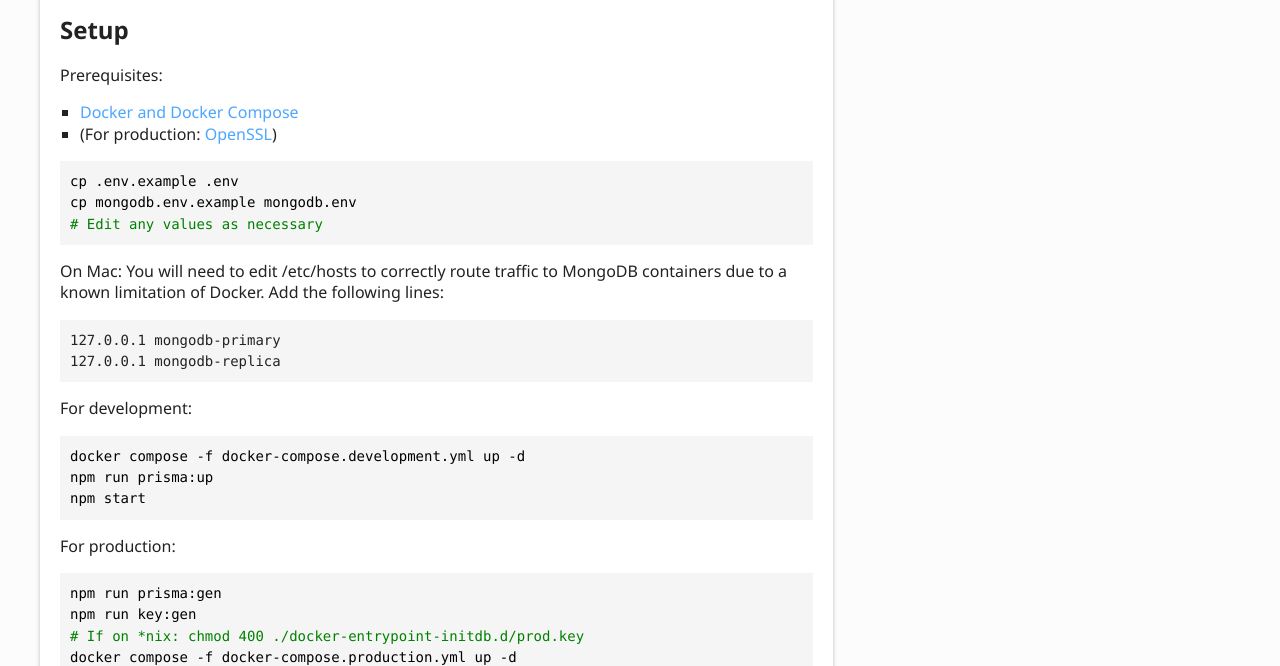
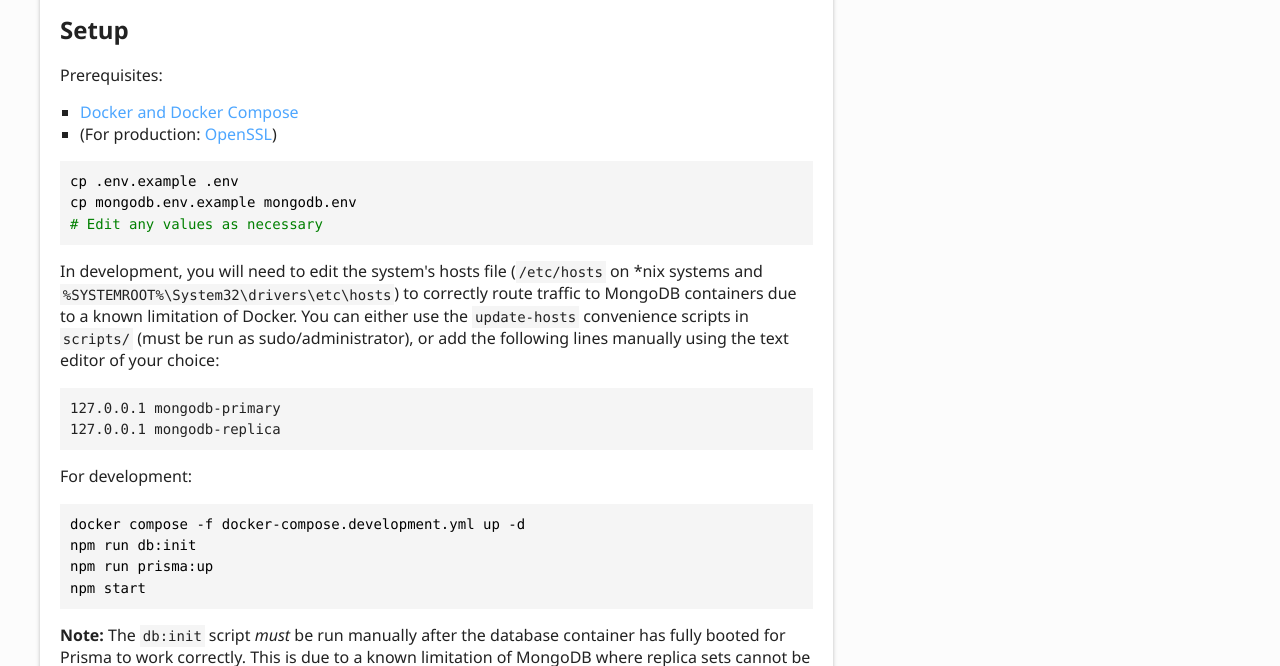
Before and after one commit to mergemocha/employee-management-app, a plain HTML site: page index.html in a window 1280 px wide. Shown: the part 273-939 px from the top of the page. Drawn offline with Linux system fonts and the light colour scheme.

Commit message:
Deploying to gh-pages from @ mergemocha/employee-management-app-backend@b94c9470ed3c48d2361d33d9e74ccc38ec98c612 🚀

```diff
--- a/index.html
+++ b/index.html
@@ -14,15 +14,16 @@
 </ul>
 <pre><code class="language-bash"><span class="hl-0">cp .env.example .env</span><br/><span class="hl-0">cp mongodb.env.example mongodb.env</span><br/><span class="hl-1"># Edit any values as necessary</span>
 </code></pre>
-<p>On Mac: You will need to edit /etc/hosts to correctly route traffic to MongoDB containers due to a known limitation of Docker. Add the following lines:</p>
+<p>In development, you will need to edit the system&#39;s hosts file (<code>/etc/hosts</code> on *nix systems and <code>%SYSTEMROOT%\System32\drivers\etc\hosts</code>) to correctly route traffic to MongoDB containers due to a known limitation of Docker. You can either use the <code>update-hosts</code> convenience scripts in <code>scripts/</code> (must be run as sudo/administrator), or add the following lines manually using the text editor of your choice:</p>
 <pre><code class="language-h">127.0.0.1 mongodb-primary
 127.0.0.1 mongodb-replica
 </code></pre>
 <p>For development:</p>
-<pre><code class="language-bash"><span class="hl-0">docker compose -f docker-compose.development.yml up -d</span><br/><span class="hl-0">npm run prisma:up</span><br/><span class="hl-0">npm start</span>
+<pre><code class="language-bash"><span class="hl-0">docker compose -f docker-compose.development.yml up -d</span><br/><span class="hl-0">npm run db:init</span><br/><span class="hl-0">npm run prisma:up</span><br/><span class="hl-0">npm start</span>
 </code></pre>
+<p><strong>Note:</strong> The <code>db:init</code> script <em>must</em> be run manually after the database container has fully booted for Prisma to work correctly. This is due to a known limitation of MongoDB where replica sets cannot be initialised with DB init scripts in <code>docker-entrypoint.initdb.d</code>.</p>
 <p>For production:</p>
-<pre><code class="language-bash"><span class="hl-0">npm run prisma:gen</span><br/><span class="hl-0">npm run key:gen</span><br/><span class="hl-1"># If on *nix: chmod 400 ./docker-entrypoint-initdb.d/prod.key</span><br/><span class="hl-0">docker compose -f docker-compose.production.yml up -d</span>
+<pre><code class="language-bash"><span class="hl-0">npm run key:gen</span><br/><span class="hl-0">docker compose -f docker-compose.production.yml up -d</span>
 </code></pre>
 
 <a href="#usage" id="usage" style="color: inherit; text-decoration: none;">
```
